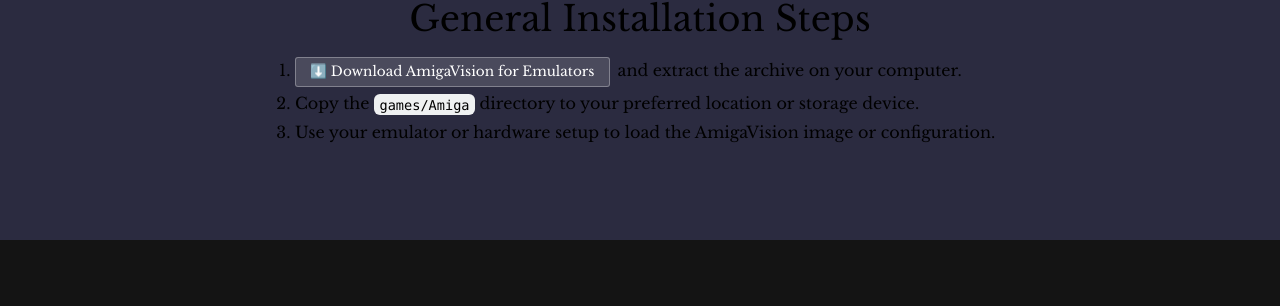
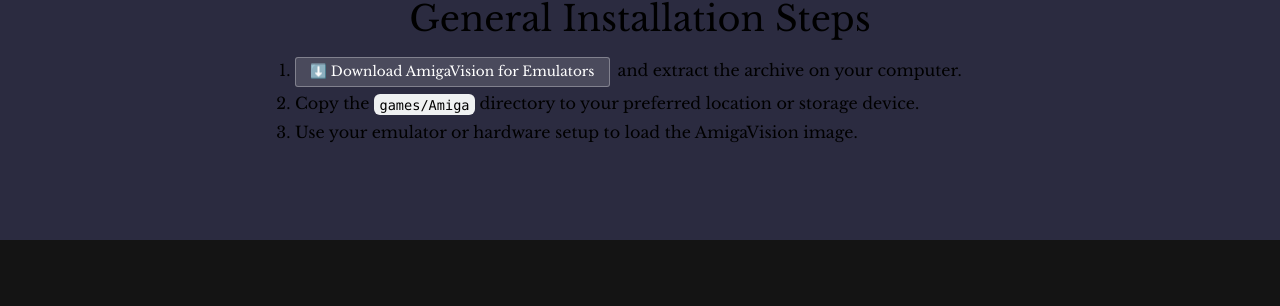
Before and after one commit to amigavision/amigavision.github.io, a Jekyll site: the page built from download/other.html, in a window 1280 px wide. Shown: the part 556-862 px from the top of the page. Built offline with Jekyll 4.4.1, drawn with Linux system fonts in a browser that asks for light colours.

Commit message:
Simplify

```diff
--- a/download/other.html
+++ b/download/other.html
@@ -19,7 +19,7 @@
     <ol>
       <li><div class="button alt"><a target="_blank" href="https://archive.org/details/software?query=amigavision+for+emulators">⬇️ Download AmigaVision for Emulators</a></div>and extract the archive on your computer.</li>
       <li>Copy the <code>games/Amiga</code> directory to your preferred location or storage device.</li>
-      <li>Use your emulator or hardware setup to load the AmigaVision image or configuration.</li>
+      <li>Use your emulator or hardware setup to load the AmigaVision image.</li>
     </ol>
   </div>
 </section>
```
